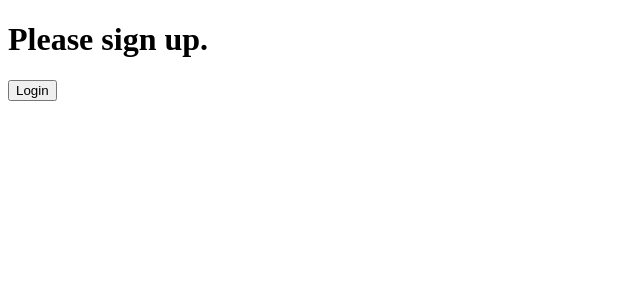
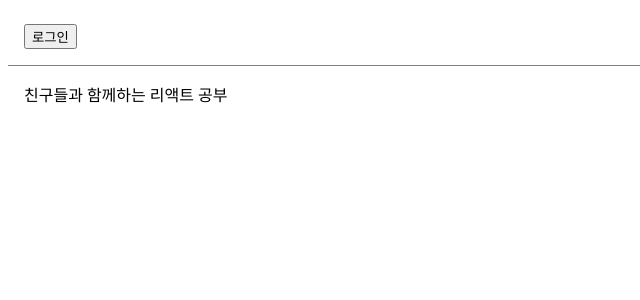
Before and after one commit to Nazima15/frontendProjects, a React (Create React App) app: page / in a window 1280 px wide. Shown: the top 300 px of the page, without its empty margins (0-640 px from the left). Built offline with nearby package versions, Linux system fonts and the light colour scheme.

Commit message:
9 장 내용 추가(조건부 렌더링)

```diff
--- /dev/null
+++ b/src/ch09/LandingPage.jsx
@@ -0,0 +1,22 @@
+import { useState } from "react";
+import Toolbar from "./Toolbar";
+
+function LandingPage() {
+  const [isLoggedIn, setIsLoggedIn] = useState(false);
+
+  const onClickLogin = () => setIsLoggedIn(true);
+  const onClickLogout = () => setIsLoggedIn(false);
+
+  return (
+    <div>
+      <Toolbar
+        isLoggedIn={isLoggedIn}
+        onClickLogin={onClickLogin}
+        onClickLogout={onClickLogout}
+      />
+      <div style={{ padding: 16 }}>친구들과 함께하는 리액트 공부</div>
+    </div>
+  );
+}
+
+export default LandingPage;
--- /dev/null
+++ b/src/ch09/Toolbar.jsx
@@ -0,0 +1,26 @@
+const styles = {
+  wrapper: {
+    padding: 16,
+    display: "flex",
+    flexDirection: "row",
+    borderBottom: "1px solid grey",
+  },
+  greeting: {
+    marginRight: 8,
+  },
+};
+
+function Toolbar({ isLoggedIn, onClickLogin, onClickLogout }) {
+  return (
+    <div style={styles.wrapper}>
+      {isLoggedIn && <span style={styles.greeting}>환영합니다!</span>}
+      {isLoggedIn ? (
+        <button onClick={onClickLogout}>로그아웃</button>
+      ) : (
+        <button onClick={onClickLogin}>로그인</button>
+      )}
+    </div>
+  );
+}
+
+export default Toolbar;
```
Also changed, not shown: src/ch09/Mailbox.jsx (added, +13 -0 lines), src/ch09/MainPage.jsx (added, +21 -0 lines), src/ch09/UserStatus.jsx (added, +9 -0 lines), src/ch09/WarningBanner.jsx (added, +11 -0 lines), src/index.js (+3 -10 lines).
